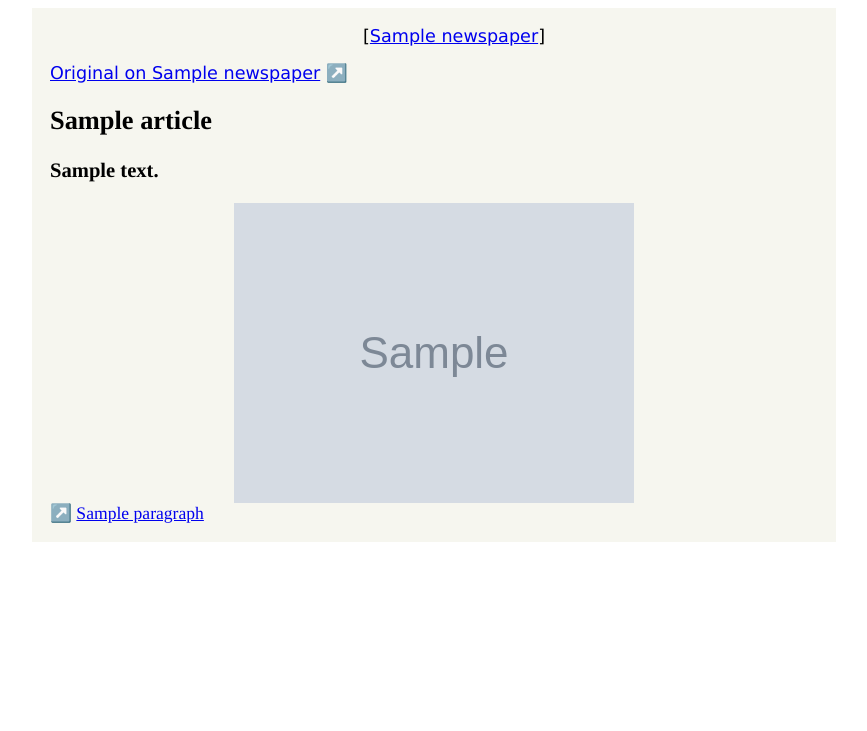
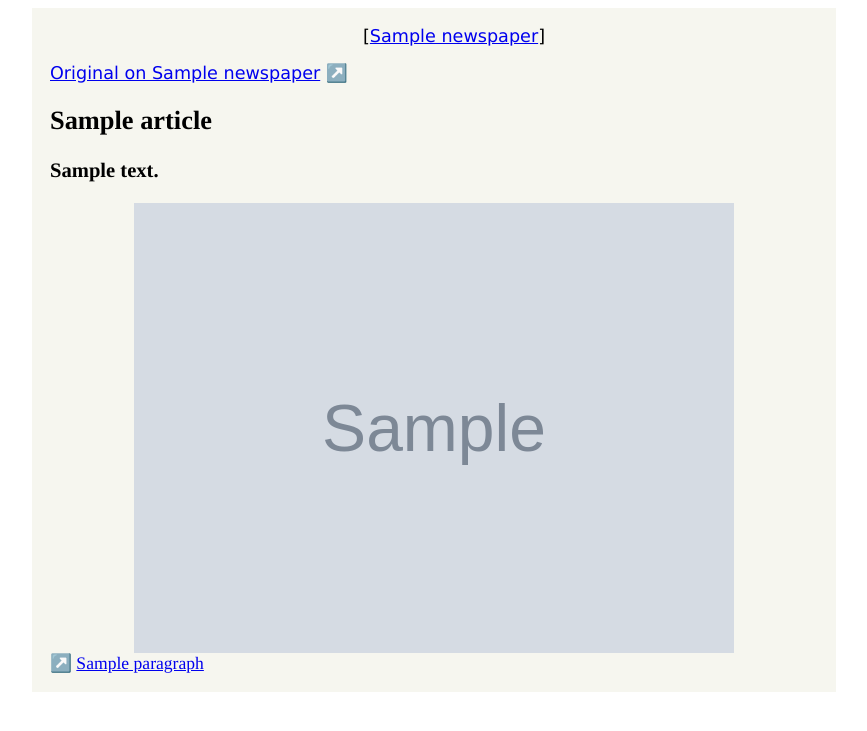
Before and after one commit to yackx/neatnews, a FastAPI app: template templates/article.html in a window 1280 px wide. Shown: the top 731 px of the page, without its empty margins (206-1073 px from the left). Run offline with FastAPI, Linux system fonts and the light colour scheme; the template is opened without the code that fills it: most values are stand-ins (such as "Sample title", 1, 10 or a date in 2020); grey boxes marked "Sample" are stand-in pictures.

Commit message:
Larger images

```diff
--- a/static/style.css
+++ b/static/style.css
@@ -70,7 +70,7 @@ body {
     margin-right: auto;
     object-fit: fill;
     max-width: 100%;
-    width: 400px;
+    width: 600px;
     height: auto;
 }
 
```
